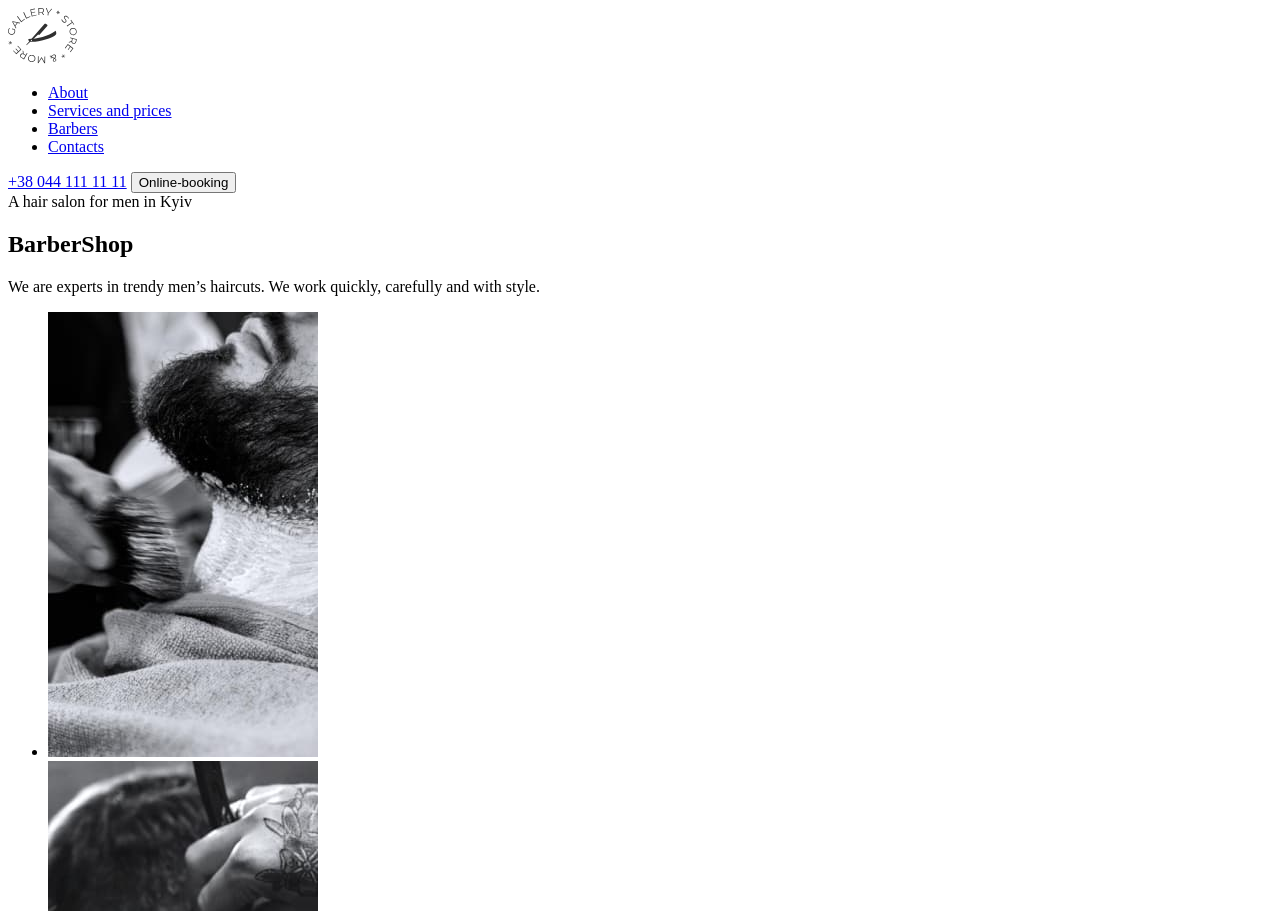
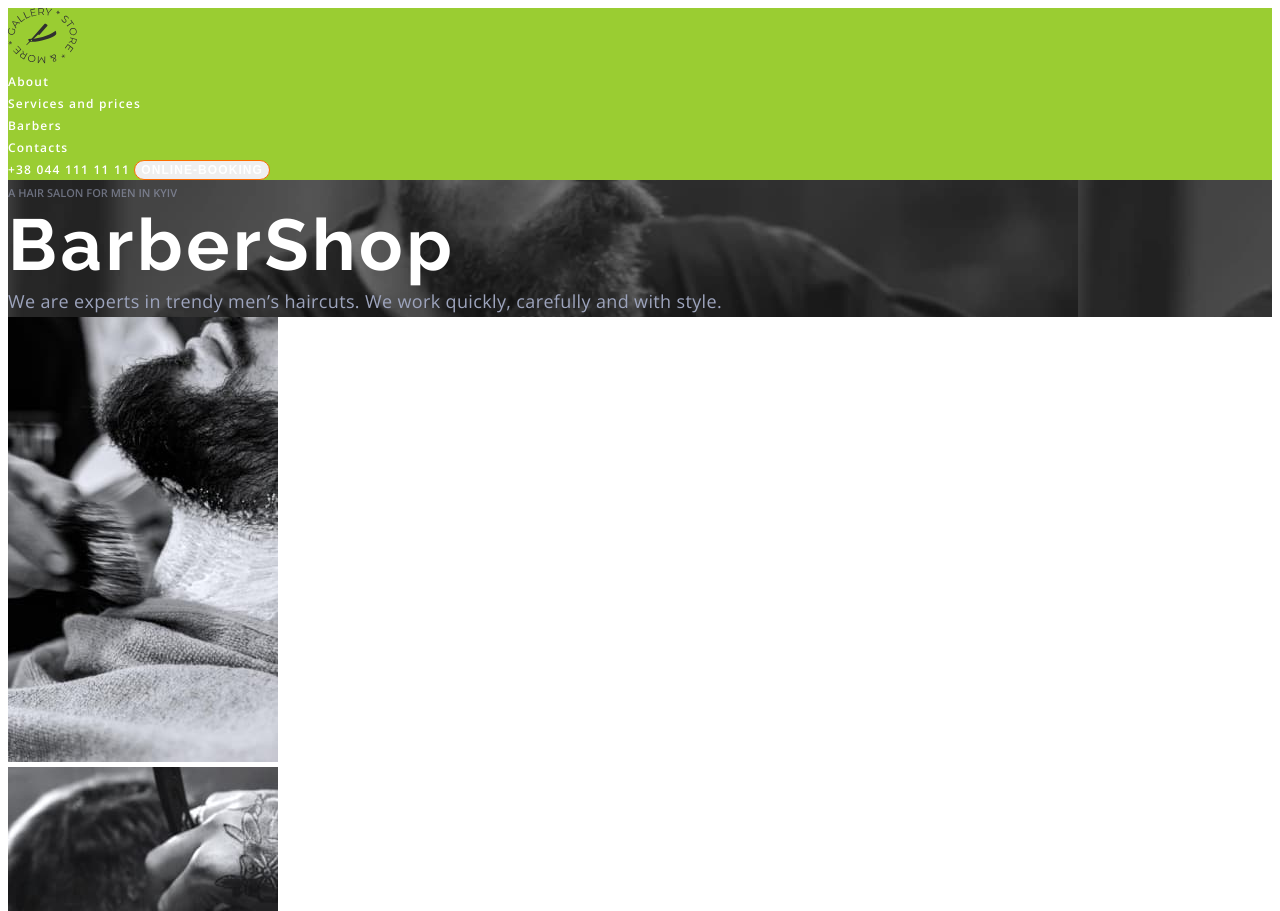
Before and after one commit to Sianna878/fs73, a plain HTML site: page index.html in a window 1280 px wide. Shown: the top 911 px of the page. Drawn offline with nearby package versions, Linux system fonts and the light colour scheme.

Commit message:
create css, portfolio.html update index.html

```diff
--- /dev/null
+++ b/css/styles.css
@@ -0,0 +1,137 @@
+:root {
+  --font-ral: "Raleway", sans-serif;
+  --color-gray: #303030;
+  --first-title-color: #ffffff;
+  --second-title-color: #303030;
+  --first-btn-color: #ffffff;
+  --second-btn-color: #303030;
+  --base-lg: 1.36;
+}
+
+body {
+  font-family: "Open Sans", sans-serif;
+}
+
+h1,
+h2,
+h3,
+h4,
+h5,
+h6,
+p {
+  margin: 0;
+}
+
+ul {
+  list-style: none;
+  margin: 0;
+  padding: 0;
+}
+
+.hide {
+  border: 0;
+  clip: rect(1px, 1px, 1px, 1px);
+  -webkit-clip-path: inset(50%);
+  clip-path: inset(50%);
+  height: 1px;
+  margin: -1px;
+  overflow: hidden;
+  padding: 0;
+  position: absolute;
+  width: 1px;
+  word-wrap: normal !important;
+}
+
+.section-title {
+  font-family: var(--font-ral);
+  font-weight: 700;
+  font-size: 42px;
+  line-height: 1.1666;
+  letter-spacing: 0.05em;
+  color: #303030;
+}
+
+.uptitle {
+  font-weight: 600;
+  font-size: 11px;
+  line-height: 15px;
+  text-transform: uppercase;
+  color: var(--color-gray);
+}
+
+.header {
+  background: yellowgreen;
+}
+
+.header a {
+  font-weight: 600;
+  font-size: 12px;
+  line-height: 1.3333;
+  letter-spacing: 0.1em;
+  color: #ffffff;
+  text-decoration: none;
+}
+
+.logo {
+}
+.header-nav {
+  list-style: none;
+}
+.header-nav-link {
+  /* font-weight: 600;
+  font-size: 12px;
+  line-height: 1.3333;
+  letter-spacing: 0.1em;
+  color: #ffffff; */
+}
+
+.header-nav-link:hover,
+.header-nav-link:focus {
+  color: #ff6c00;
+}
+
+.header-nav-link:active {
+  color: #000;
+}
+
+.header-contact {
+  /* font-weight: 600;
+  font-size: 12px;
+  line-height: 1.3333px;
+  letter-spacing: 0.1em; */
+  text-transform: uppercase;
+}
+
+.header-btn {
+  font-weight: 600;
+  font-size: 12px;
+  line-height: 16px;
+  letter-spacing: 0.09em;
+  text-transform: uppercase;
+  color: #ffff;
+  border: 1px solid #ff6c00;
+  border-radius: 25px;
+}
+
+.hero {
+  background-image: url(../images/hero.jpg);
+}
+
+.hero .uptitle {
+  color: rgba(157, 164, 189, 0.6);
+}
+
+.hero-title {
+  font-family: var(--font-ral);
+  font-size: 72px;
+  line-height: 1.1805;
+  letter-spacing: 0.05em;
+  color: #ffffff;
+}
+
+.hero-subtitle {
+  font-size: 18px;
+  line-height: 1.6666;
+  letter-spacing: 0.02em;
+  color: #9da4bd;
+}
--- a/index.html
+++ b/index.html
@@ -5,28 +5,37 @@
     <meta http-equiv="X-UA-Compatible" content="IE=edge" />
     <meta name="viewport" content="width=device-width, initial-scale=1.0" />
     <title>FS73</title>
+    <link rel="preconnect" href="https://fonts.googleapis.com" />
+    <link rel="preconnect" href="https://fonts.gstatic.com" crossorigin />
+    <link
+      href="https://fonts.googleapis.com/css2?family=Open+Sans:wght@400;600;700&family=Raleway:wght@700&display=swap"
+      rel="stylesheet"
+    />
+    <link rel="stylesheet" href="./css/styles.css" />
   </head>
   <body>
-    <header>
+    <header class="header">
       <a href="/" class="logo">
         <img src="./images/Logo.svg" alt="logo" />
       </a>
       <nav>
-        <ul>
-          <li><a href="#">About</a></li>
-          <li><a href="#">Services and prices</a></li>
-          <li><a href="#">Barbers</a></li>
-          <li><a href="./contacts.html">Contacts</a></li>
+        <ul class="header-nav">
+          <li><a class="header-nav-link" href="#">About</a></li>
+          <li><a class="header-nav-link" href="#">Services and prices</a></li>
+          <li><a class="header-nav-link" href="#">Barbers</a></li>
+          <li>
+            <a class="header-nav-link" href="./contacts.html">Contacts</a>
+          </li>
         </ul>
       </nav>
-      <a href="+380441111111">+38 044 111 11 11</a>
-      <button type="button">Online-booking</button>
+      <a class="header-contact" href="+380441111111">+38 044 111 11 11</a>
+      <button class="header-btn" type="button">Online-booking</button>
     </header>
     <main>
-      <section>
-        <span>A hair salon for men in Kyiv</span>
-        <h1>BarberShop</h1>
-        <p>
+      <section class="hero">
+        <span class="uptitle">A hair salon for men in Kyiv</span>
+        <h1 class="hero-title">BarberShop</h1>
+        <p class="hero-subtitle">
           We are experts in trendy men’s haircuts. We work quickly, carefully
           and with style.
         </p>
@@ -52,7 +61,7 @@
         </ul>
         <div>
           <p>About</p>
-          <h2>Best Barbershop in your city</h2>
+          <h2 class="section-title">Best Barbershop in your city</h2>
           <p>
             If you want to add more confidence to your image, you should
             definitely visit us.
@@ -121,7 +130,7 @@
         </ul>
         <div>
           <span>Old traditional school</span>
-          <h2>¿Why people come to us?</h2>
+          <h2 class="section-title">¿Why people come to us?</h2>
           <p>
             Only good things are said about us. But it's better to see and feel
             1 time than read 10 times.
@@ -130,7 +139,7 @@
       </section>
       <section>
         <span>For true enjoyers of the atmosphere</span>
-        <h2>Our barbers</h2>
+        <h2 class="section-title">Our barbers</h2>
         <ul>
           <li>
             <img
```
